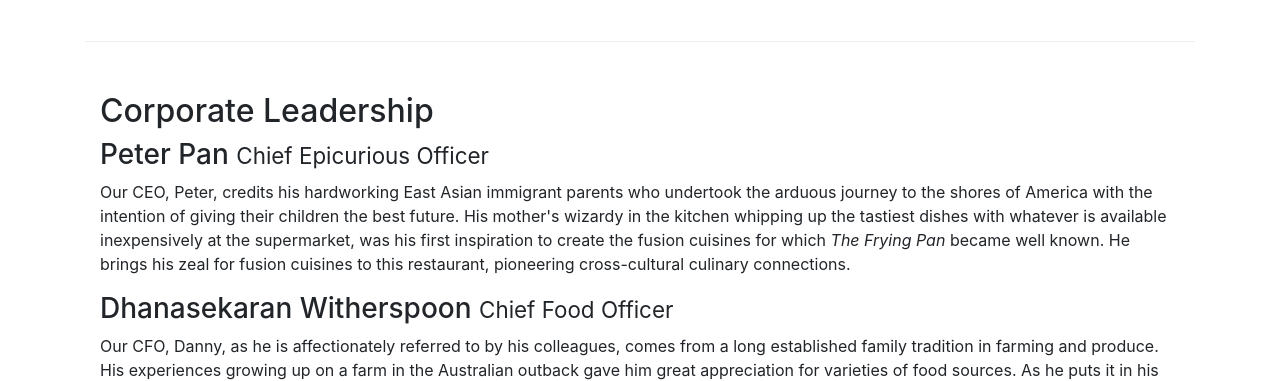
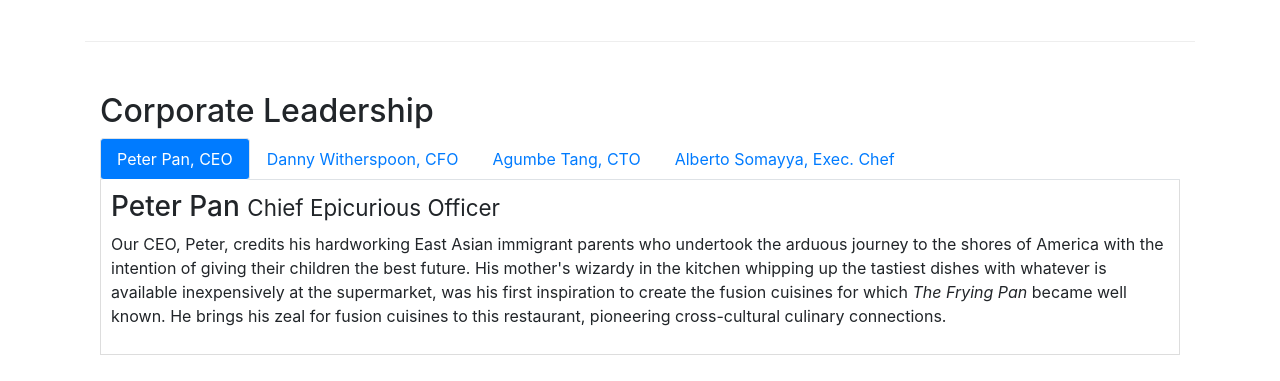
Before and after one commit to JustinZeyeum/Bootstrap4, a website: page aboutus.html in a window 1280 px wide. Shown: the part 900-1281 px from the top of the page. Drawn offline with nearby package versions, Linux system fonts and the light colour scheme.

Commit message:
Tabs and Pills

```diff
--- a/aboutus.html
+++ b/aboutus.html
@@ -102,14 +102,39 @@
         <div class="row row-content">
             <div class="col-12">
                 <h2>Corporate Leadership</h2>
+                <ul class="nav nav-tabs nav-pills">
+                    <li class="nav-item">
+                        <a class="nav-link active" href="#peter" role="tab" data-toggle="tab">Peter Pan, CEO</a>
+                    </li>
+                    <li class="nav-item">
+                        <a class="nav-link" href="#danny" role="tab" data-toggle="tab">Danny Witherspoon, CFO</a>
+                    </li>
+                    <li class="nav-item">
+                        <a class="nav-link" href="#agumbe" role="tab" data-toggle="tab">Agumbe Tang, CTO</a>
+                    </li>
+                    <li class="nav-item">
+                        <a class="nav-link" href="#alberto" role="tab" data-toggle="tab">Alberto Somayya, Exec. Chef</a>
+                    </li>
+                </ul>
+
+                <div class="tab-content">
+                    <div role="tabpanel" class="tab-pane fade show active" id="peter">
                         <h3>Peter Pan <small>Chief Epicurious Officer</small></h3>
                         <p class="d-none d-sm-block">Our CEO, Peter, credits his hardworking East Asian immigrant parents who undertook the arduous journey to the shores of America with the intention of giving their children the best future. His mother's wizardy in the kitchen whipping up the tastiest dishes with whatever is available inexpensively at the supermarket, was his first inspiration to create the fusion cuisines for which <em>The Frying Pan</em> became well known. He brings his zeal for fusion cuisines to this restaurant, pioneering cross-cultural culinary connections.</p>
+                    </div>
+                    <div role="tabpanel" class="tab-pane fade" id="danny">
                         <h3>Dhanasekaran Witherspoon <small>Chief Food Officer</small></h3>
                         <p class="d-none d-sm-block">Our CFO, Danny, as he is affectionately referred to by his colleagues, comes from a long established family tradition in farming and produce. His experiences growing up on a farm in the Australian outback gave him great appreciation for varieties of food sources. As he puts it in his own words, <em>Everything that runs, wins, and everything that stays, pays!</em></p>
+                    </div>
+                    <div role="tabpanel" class="tab-pane fade" id="agumbe">
                         <h3>Agumbe Tang <small>Chief Taste Officer</small></h3>
                         <p class="d-none d-sm-block">Blessed with the most discerning gustatory sense, Agumbe, our CTO, personally ensures that every dish that we serve meets his exacting tastes. Our chefs dread the tongue lashing that ensues if their dish does not meet his exacting standards. He lives by his motto, <em>You click only if you survive my lick.</em></p>
+                    </div>
+                    <div role="tabpanel" class="tab-pane fade" id="alberto">
                         <h3>Alberto Somayya <small>Executive Chef</small></h3>
                         <p class="d-none d-sm-block">Award winning three-star Michelin chef with wide International experience having worked closely with whos-who in the culinary world, he specializes in creating mouthwatering Indo-Italian fusion experiences. He says, <em>Put together the cuisines from the two craziest cultures, and you get a winning hit! Amma Mia!</em></p>
+                    </div>
+                </div>
             </div>
        </div>
        <div class="row row-content">
@@ -154,7 +179,6 @@
                     </table>
                </div>
             </div>
-            <div class="col-12 col-sm-3"></div>
         </div>
     </div>
 
--- a/css/styles.css
+++ b/css/styles.css
@@ -31,9 +31,16 @@
 
 body {
     padding: 20px 0px 0px 0px;
-    z-indext: 0;
+    z-index: 0;
 }
 
 .navbar-dark {
     background-color: #512DA8;
 }
+
+.tab-content {
+    border-left: 1px solid #ddd;
+    border-right: 1px solid #ddd;
+    border-bottom: 1px solid #ddd;
+    padding: 10px;
+}
```
Lines whose indentation alone changed are shown as unchanged.
